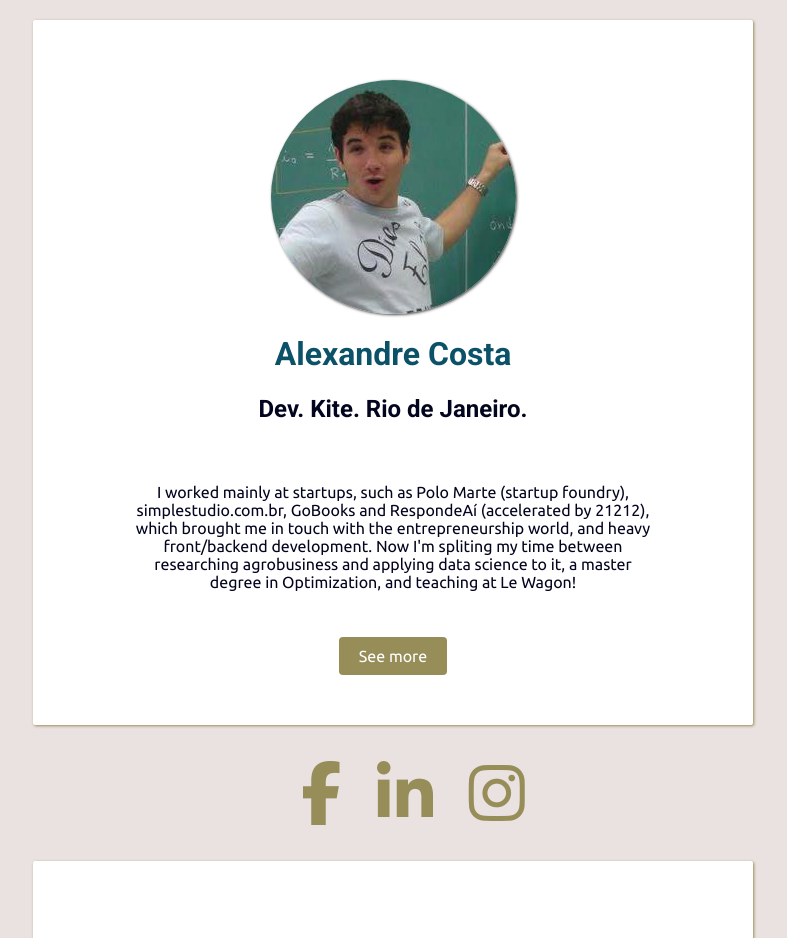
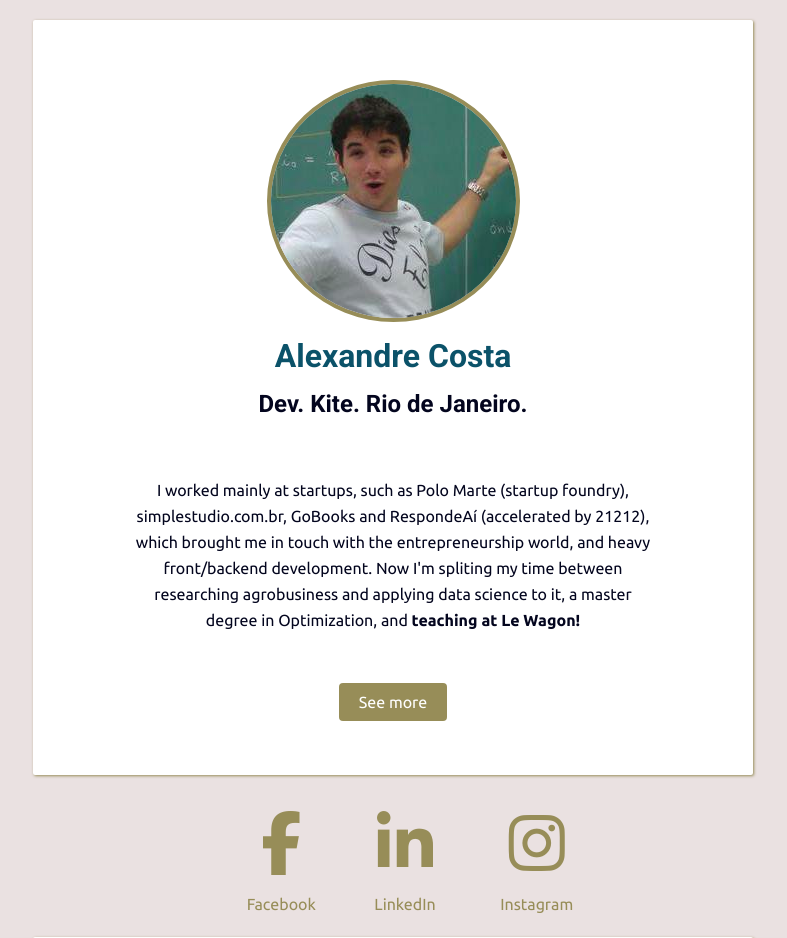
Before and after one commit to fhbmelloz6/profile, a plain HTML site: page index.html in a window 1280 px wide. Shown: the top 938 px of the page, without its empty margins (247-1034 px from the left). Drawn offline with Linux system fonts and the light colour scheme.

Commit message:
last enhancements

```diff
--- a/index.html
+++ b/index.html
@@ -3,24 +3,24 @@
     <title>Alexandre Costa</title>
     <meta charset="UTF-8">
     <script src="https://use.fontawesome.com/9b3dd10fb1.js"></script>
-    <link href="https://fonts.googleapis.com/css?family=Roboto:400,700|Ubuntu:400,700" rel="stylesheet">
+    <link href="https://fonts.googleapis.com/css?family=Roboto:400,700|Ubuntu:300,400,700" rel="stylesheet">
     <link rel="stylesheet" href="style.css">
   </head>
   <body>
     <div class="shadow-box main-box text-center">
-      <img src="images/alexandrecosta.png" alt="profile" class="img-circle shadow">
+      <img src="images/alexandrecosta.png" alt="profile" class="img-circle" id="logo">
       <h1>Alexandre Costa</h1>
       <h2>Dev. Kite. Rio de Janeiro.</h2>
       <p>
-        I worked mainly at startups, such as Polo Marte (startup foundry), simplestudio.com.br, GoBooks and RespondeAí (accelerated by 21212), which brought me in touch with the entrepreneurship world, and heavy front/backend development. Now I'm spliting my time between researching agrobusiness and applying data science to it, a master degree in Optimization, and teaching at Le Wagon!
+        I worked mainly at startups, such as Polo Marte (startup foundry), simplestudio.com.br, GoBooks and RespondeAí (accelerated by 21212), which brought me in touch with the entrepreneurship world, and heavy front/backend development. Now I'm spliting my time between researching agrobusiness and applying data science to it, a master degree in Optimization, and <b>teaching at Le Wagon!</b>
       </p>
       <a href="#more" class="btn">See more</a>
     </div>
 
     <ul class="list-inline text-center">
-      <li><a href="#"><i class="fa fa-facebook"></i></a></li>
-      <li><a href="#"><i class="fa fa-linkedin"></i></a></li>
-      <li><a href="#"><i class="fa fa-instagram"></i></a></li>
+      <li><a href="https://www.facebook.com/alexandre.marangonicosta" target="_blank"><i class="fa fa-facebook"></i>Facebook</a></li>
+      <li><a href="https://www.linkedin.com/in/alexandre-marangoni" target="_blank"><i class="fa fa-linkedin"></i>LinkedIn</a></li>
+      <li><a href="https://www.instagram.com/aalexandrecosta/" target="_blank"><i class="fa fa-instagram"></i>Instagram</a></li>
     </ul>
 
     <div class="shadow-box" id="more">
@@ -52,11 +52,17 @@
       </table>
     </div>
 
-    <ul class="list-inline text-center">
-      <li><a href="#"><i class="fa fa-star"></i></a></li>
-      <li><a href="#"><i class="fa fa-heart"></i></a></li>
-      <li><a href="#"><i class="fa fa-share"></i></a></li>
-    </ul>
-
+    <div class="shadow-box text-center">
+      <h2>About this page</h2>
+      <p>
+        This page was coded during the Le Wagon bootcamp.<br>
+        That was the best experience of my life!
+      </p>
+      <ul class="list-inline text-center">
+        <li><a href="#"><i class="fa fa-star"></i></a></li>
+        <li><a href="#"><i class="fa fa-heart"></i></a></li>
+        <li><a href="#"><i class="fa fa-share"></i></a></li>
+      </ul>
+    </div>
   </body>
 </html>
--- a/style.css
+++ b/style.css
@@ -2,6 +2,7 @@ body {
   font-family: 'Ubuntu', Helvetica, sans-serif;
   color: #03051E;
   background-color: #EAE1E1;
+  line-height: 26px;
 }
 
 h1 {
@@ -36,6 +37,8 @@ a:hover {
 .list-inline i {
   font-size: 64px;
   padding: 16px;
+  display: block;
+  margin: 0 20px;
 }
 
 .shadow-box {
@@ -49,6 +52,11 @@ a:hover {
 
 table img {
   width: 300px;
+  border-radius: 4px;
+}
+
+table p {
+  font-weight: 300;
 }
 
 .text-center {
@@ -79,3 +87,7 @@ table tr > td:first-child {
 .shadow {
   box-shadow: 1px 1px 3px #444;
 }
+
+#logo {
+  border: 4px solid #978D58;
+}
```
